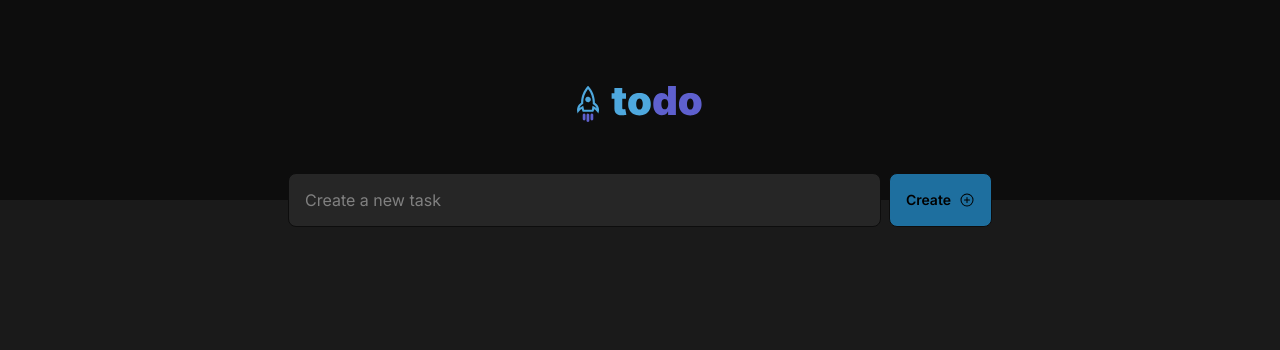
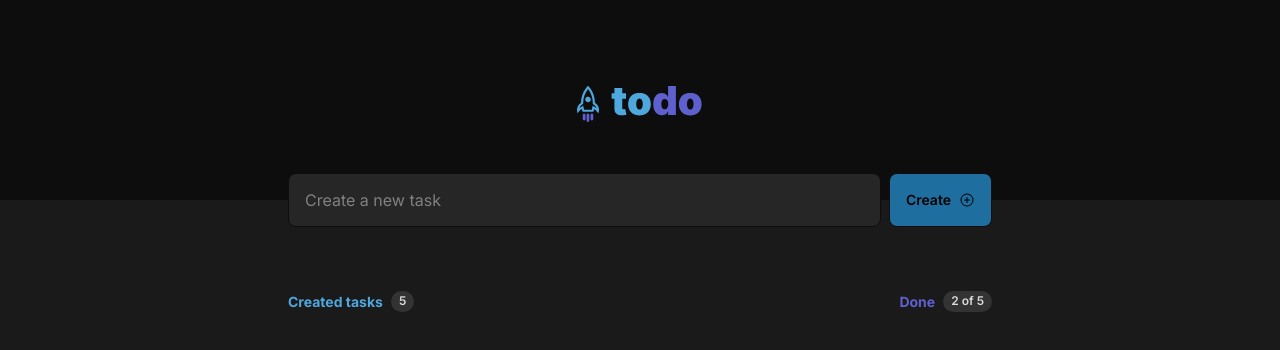
Before and after one commit to rHuggler/react-todo-list, a React (Vite) app: page / in a window 1280 px wide. Shown: the top 350 px of the page. Built offline with nearby package versions, Linux system fonts and the light colour scheme.

Commit message:
Add task list component

```diff
--- a/src/App.tsx
+++ b/src/App.tsx
@@ -3,6 +3,7 @@ import { Header } from "./components/Header";
 
 import styles from "./App.module.css";
 
+import { TaskList } from "./components/TaskList";
 import "./global.css";
 
 export function App() {
@@ -11,6 +12,7 @@ export function App() {
 			<Header />
 			<div className={styles.wrapper}>
 				<CreateTask />
+				<TaskList />
 			</div>
 		</>
 	);
--- /dev/null
+++ b/src/components/TaskList.module.css
@@ -0,0 +1,40 @@
+.taskList {
+    margin-top: 4rem;
+    font-size: var(--font-medium);
+}
+
+.taskList > header {
+    display: flex;
+    justify-content: space-between;
+}
+
+.totalTasksInfo {
+    display: flex;
+    gap: 0.5rem;
+    align-items: center;
+}
+
+.totalTasksInfo > strong {
+    color: var(--blue);
+}
+
+.doneTasksInfo {
+    display: flex;
+    gap: 0.5rem;
+    align-items: center;
+}
+
+.doneTasksInfo > strong {
+    color: var(--purple-dark);
+}
+
+.taskList header span {
+    padding: 0.125rem 0.5rem;
+    border-radius: 99rem;
+
+    font-size: var(--font-small);
+    font-weight: 600;
+
+    background-color: var(--gray-400);
+    color: var(--gray-200);
+}
--- /dev/null
+++ b/src/components/TaskList.tsx
@@ -0,0 +1,18 @@
+import styles from "./TaskList.module.css";
+
+export function TaskList() {
+	return (
+		<div className={styles.taskList}>
+			<header>
+				<div className={styles.totalTasksInfo}>
+					<strong>Created tasks</strong>
+					<span>5</span>
+				</div>
+				<div className={styles.doneTasksInfo}>
+					<strong>Done</strong>
+					<span>2 of 5</span>
+				</div>
+			</header>
+		</div>
+	);
+}
```
